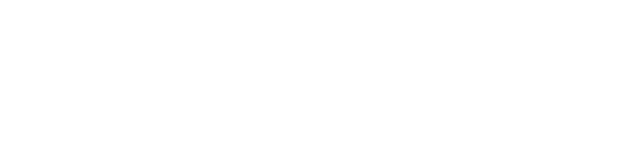
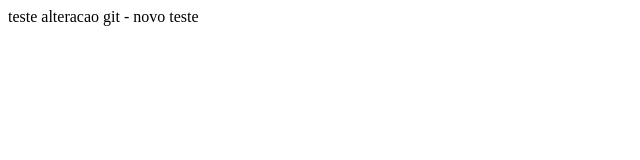
Before and after one commit to nilonogueira/curso-git, a plain HTML site: page index.html in a window 1280 px wide. Shown: the whole page, without its empty margins (0-640 px from the left). Drawn offline with Linux system fonts and the light colour scheme.

Commit message:
alteracao 1

```diff
--- a/index.html
+++ b/index.html
@@ -1,6 +1,6 @@
 <html>
 <head>
 </head>
-<body>
+<body>teste alteracao git - novo teste
 </body>
 </html>
```
